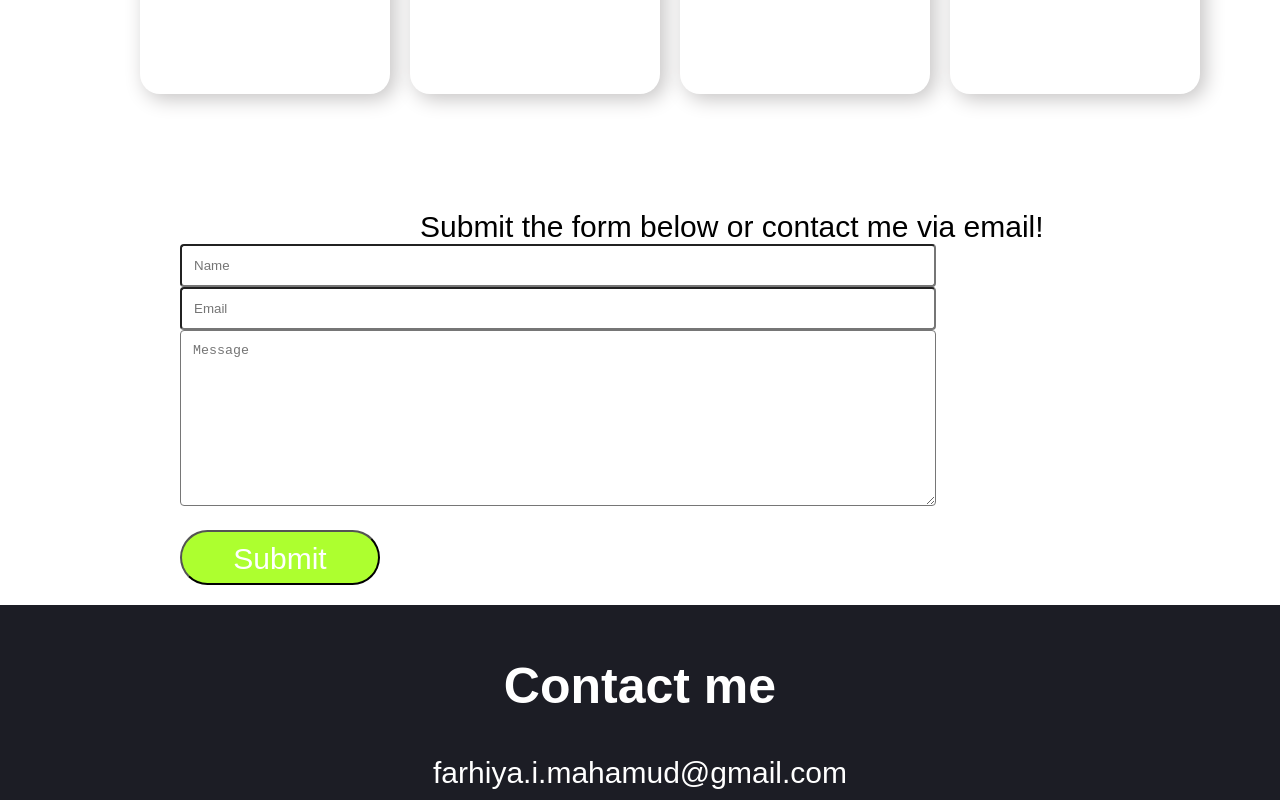
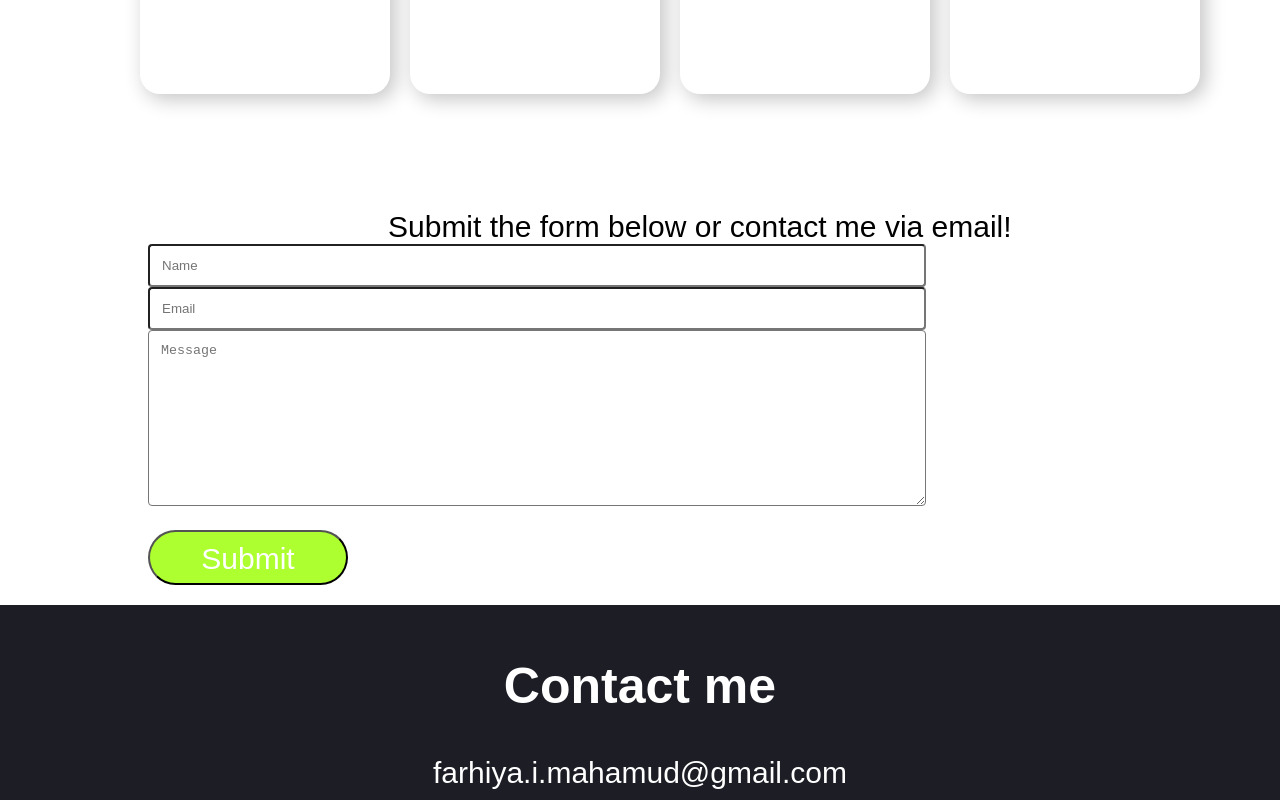
Before and after one commit to Farhiya1/React-Portfolio, a React (Create React App) app in the folder react-portfolio/: page / in a window 1280 px wide. Shown: the part 2012-2812 px from the top of the page. Built offline with nearby package versions, Linux system fonts and the light colour scheme.

Commit message:
css change

```diff
--- a/react-portfolio/src/App.css
+++ b/react-portfolio/src/App.css
@@ -322,7 +322,7 @@ textarea {
   border-radius: 5px;
   background-color: var(--clr-accent);
   padding: 20px;
-  margin-left: 10em;
+  margin-left: 8em;
 }
 
 /* Responsive layout - when the screen is less than 600px wide, make the two columns stack on top of each other instead of next to each other */
```
